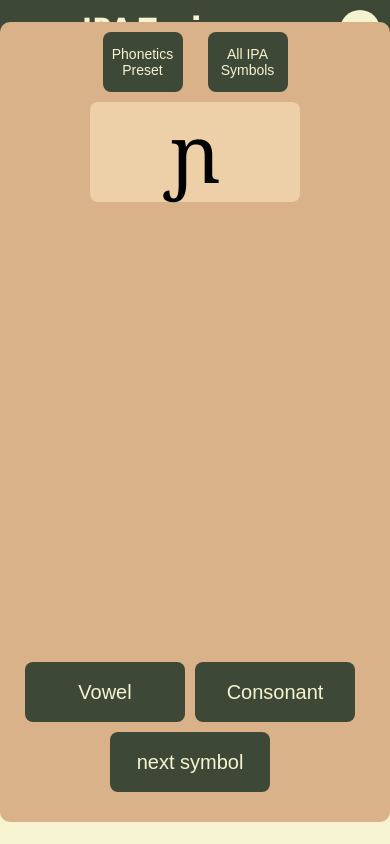
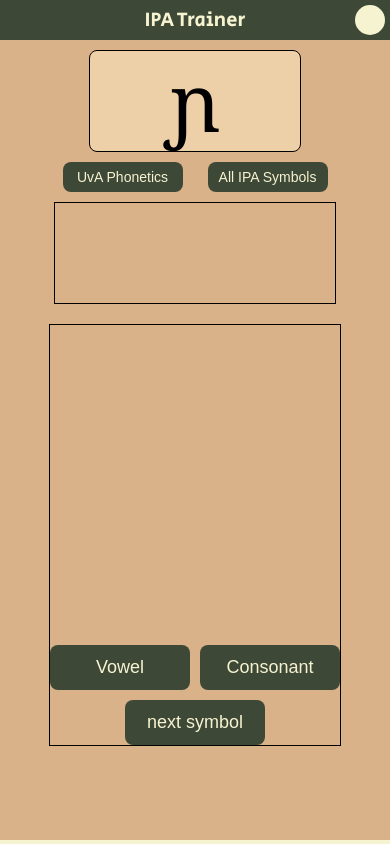
Before and after one commit to mikad74/ipaTrainer, a React (Vite) app: page / in a window 390 px wide. Built offline with nearby package versions, Linux system fonts and the light colour scheme.

Commit message:
smartphone layout ready

```diff
--- a/src/App.css
+++ b/src/App.css
@@ -1,52 +1,33 @@
-@import url("https://fonts.googleapis.com/css2?family=Noto+Serif&family=Secular+One&display=swap");
-
-:root {
-  --primary-color: #3e4837;
-  --secondary-color: #f6f3d1;
-  --tertiary-color: #d9b28a;
-  --hover-color: #687f58;
-  --highlight-color: #edd0a8;
-}
-
 .App {
   height: 100vh;
   width: 100vw;
   display: flex;
   flex-direction: column;
   background-color: var(--secondary-color);
-  align-items: center;
-  justify-content: center;
 }
-
-.ipa {
-  font-family: "Noto Serif";
-  font-size: 3rem;
-}
-
-.title {
-  font-family: "Secular One";
-  font-size: 3.5rem;
-  margin: 0 auto;
-}
-
 
 .navbar {
   background-color: var(--primary-color);
-  height: 6rem;
+  height: 4rem;
   color: var(--secondary-color);
   display: flex;
   justify-content: center;
   align-items: center;
   width: 100vw;
-  position: absolute;
-  top: 0;
-  left: 0;
+  position: relative;
+}
+
+.title {
+  font-family: "Secular One";
+  font-size: 2.0rem;
+  margin: 0 auto;
 }
 
 .menu {
-  height: 4rem;
-  width: 4rem;
+  height: 3rem;
+  width: 3rem;
   border-radius: 50%;
   background-color: var(--secondary-color);
-  margin-right: 1rem;
+  position: absolute;
+  right: .5rem;
 }
--- a/src/components/ConsonantButtons.tsx
+++ b/src/components/ConsonantButtons.tsx
@@ -12,7 +12,7 @@ function ConsonantButtons({
   submitAnswer: (choice: string) => void;
 }) {
   return (
-    <div className="consonant-buttons">
+    <div className="answer-buttons">
       <>
         {page === 1
           ? choices.voicing.map((choice, idx) => {
--- a/src/components/Game.css
+++ b/src/components/Game.css
@@ -2,11 +2,11 @@
   width: min(calc(100% - 4rem), 1000px);
   height: min(100%, 800px);
   padding: 0 2rem;
-  border-radius: 10px;
   background-color: var(--tertiary-color);
   display: flex;
   flex-direction: column;
   align-items: center;
+  justify-content: flex-start;
   position: relative;
 }
 
@@ -16,37 +16,29 @@
   display: flex;
   justify-content: center;
   align-items: center;
+  border: 1px solid black;
 }
 
 .prompt-container {
   height: 10rem;
   width: 60%;
-  margin: 1rem 0 2rem 0 ;
+  margin: 1rem 0 1rem 0 ;
   background-color: var(--highlight-color);
   border-radius: 8px;
 }
 
+.ipa {
+  font-family: "Noto Serif";
+  font-size: 3rem;
+}
+
 .answer-container {
   height: 10rem;
+  width: 80%;
   margin-bottom: 2rem;
   flex-direction: column;
 }
 
-.button-container {
-  height: auto;
-  margin-bottom: 1rem;
-  display: flex;
-  flex-direction: column;
-  position: absolute;
-  bottom: 1rem;
-  max-width: 51rem;
-}
-
-/* .consonant-buttons, */
-/* .vowel-buttons { */
-/*   margin: auto auto; */
-/*   padding: auto auto; */
-/* } */
 
 .ipa-prompt {
   height: 8rem;
@@ -74,16 +66,34 @@
   color: #3e4837;
 }
 
+/* Button stuff */
+.button-container {
+  height: 42rem;
+  flex-direction: column;
+  justify-content: flex-end;
+  max-width: 51rem;
+  position: relative;
+}
+
+.answer-buttons {
+  display: grid;
+  grid-template-columns: auto  auto;
+  grid-gap: 1rem 1rem;
+  margin-bottom: 1rem;
+}
+
+.answer-buttons > button {
+  margin: 0;
+}
+
 .btn {
-  width: 16rem;
-  height: 6rem;
-  margin-bottom: 1rem;
-  margin-right: 1rem;
+  width: 14rem;
+  height: 4.5rem;
   border-radius: 8px;
   border: none;
   background-color: var(--primary-color);
   color:var(--secondary-color);
-  font-size: 2.0rem;
+  font-size: 1.8rem;
   vertical-align: middle;
 }
 
@@ -100,12 +110,12 @@
   display: flex;
   justify-content: space-evenly;
   align-items: center;
-  margin-top: 1rem;
+  margin-bottom: 1rem;
 }
 
 .preset-btn {
-  width: 8rem;
-  height: 6rem;
+  width: 12rem;
+  height: 3rem;
   font-size: 1.4rem;
   margin: 0 1.25rem;
 }
--- a/src/components/Game.tsx
+++ b/src/components/Game.tsx
@@ -61,6 +61,9 @@ function Game() {
 
   return (
     <div className="game-container">
+      <div className="prompt-container">
+        <div className="ipa-prompt ipa" onClick={() => playAudio(ipaSymbol)}>{ipaSymbol.symbol}</div>
+      </div>
       <div className="preset-container">
         <button
           onClick={() => {
@@ -72,7 +75,7 @@ function Game() {
           }}
           className="preset-btn btn"
         >
-          Phonetics Preset
+          UvA Phonetics
         </button>
         <button
           onClick={() => {
@@ -86,9 +89,6 @@ function Game() {
         >
           All IPA Symbols
         </button>
-      </div>
-      <div className="prompt-container">
-        <div className="ipa-prompt ipa" onClick={() => playAudio(ipaSymbol)}>{ipaSymbol.symbol}</div>
       </div>
       <div className="answer-container">
         <div className={`answer-prompt ${isCorrect}`}>{answer}</div>
--- a/src/components/VowelButtons.tsx
+++ b/src/components/VowelButtons.tsx
@@ -12,7 +12,7 @@ function VowelButtons({
   submitAnswer: (choice: string) => void;
 }) {
   return (
-    <div className="vowel-buttons">
+    <div className="answer-buttons">
       <>
         {page === 1
           ? choices.height.map((choice, idx) => {
--- a/src/index.css
+++ b/src/index.css
@@ -1,3 +1,5 @@
+@import url("https://fonts.googleapis.com/css2?family=Noto+Serif&family=Secular+One&display=swap");
+
 html,
 body {
   font-size: 62.5%;
@@ -6,5 +8,10 @@ body {
 }
 
 :root {
-  font-family: Noto Serif,
+  font-family: 'Noto Serif';
+  --primary-color: #3e4837;
+  --secondary-color: #f6f3d1;
+  --tertiary-color: #d9b28a;
+  --hover-color: #687f58;
+  --highlight-color: #edd0a8;
 }
```
